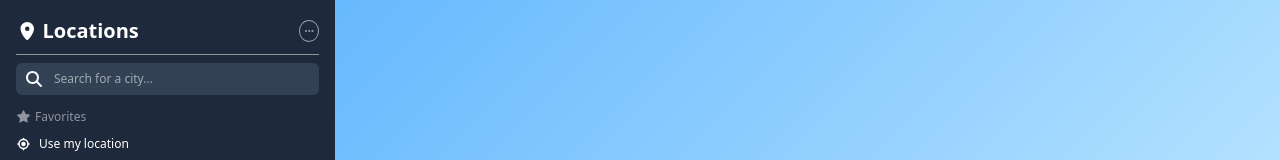
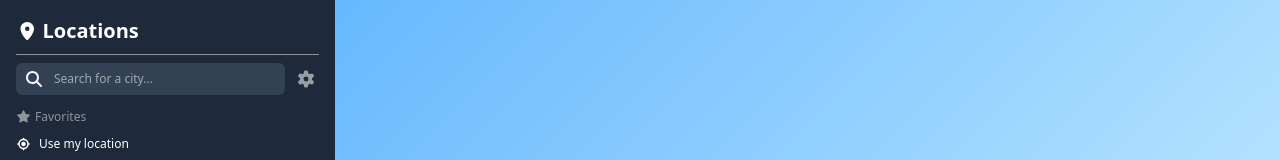
Before and after one commit to builtbymarielle/weather, a React (Vite) app: page / in a window 1280 px wide. Shown: the top 160 px of the page. Built offline with nearby package versions, Linux system fonts and the light colour scheme; a web font is replaced by a local one; what i18n-iso-countries would draw is missing.

Commit message:
move settings

```diff
--- a/src/components/Sidebar/LocationsSideBar.jsx
+++ b/src/components/Sidebar/LocationsSideBar.jsx
@@ -4,14 +4,13 @@
  */
 import SearchBar from "./SearchBar";
 import LocationCard from "./LocationCard";
+import SettingsMenu from "./SettingsMenu";
 import { FontAwesomeIcon } from "@fortawesome/react-fontawesome";
 import {
   faLocationDot,
   faStar,
   faClockRotateLeft,
   faLocationCrosshairs,
-  faEllipsis,
-  faCheck,
 } from "@fortawesome/free-solid-svg-icons";
 import styles from "./Sidebar.module.css";
 
@@ -57,86 +56,16 @@ function LocationsSideBar({
             <FontAwesomeIcon icon={faLocationDot} className="me-1" />
             <span>Locations</span>
           </div>
-          <div className="dropdown" data-bs-auto-close="outside">
-            <button
-              className={`rounded-circle ${styles.settingsBtn}`}
-              type="button"
-              data-bs-toggle="dropdown"
-              aria-expanded="false"
-            >
-              <FontAwesomeIcon icon={faEllipsis} />
-            </button>
-
-            <ul className="dropdown-menu dropdown-menu-end">
-              <li>
-                <h6 className="dropdown-header">Temperature Units</h6>
-              </li>
-              <li>
-                <button
-                  className={`${styles.customDropdownItem} ${tempUnit === "C" ? styles.active : ""}`}
-                  onClick={(e) => {
-                    e.stopPropagation();
-                    onChangeTempUnit("C");
-                  }}
-                >
-                  {tempUnit === "C" && <FontAwesomeIcon icon={faCheck} />}
-                  <span className="ms-2">°C (Celsius)</span>
-                </button>
-              </li>
-
-              <li>
-                <button
-                  className={`${styles.customDropdownItem} ${tempUnit === "F" ? styles.active : ""}`}
-                  onClick={(e) => {
-                    e.stopPropagation();
-                    onChangeTempUnit("F");
-                  }}
-                >
-                  {tempUnit === "F" && <FontAwesomeIcon icon={faCheck} />}
-                  <span className="ms-2">°F (Fahrenheit)</span>
-                </button>
-              </li>
-
-              <li>
-                <hr className="dropdown-divider" />
-              </li>
-
-              <li>
-                <h6 className="dropdown-header">Measurement Units</h6>
-              </li>
-              <li>
-                <button
-                  className={`${styles.customDropdownItem} ${measurementUnit === "standard" ? styles.active : ""}`}
-                  onClick={(e) => {
-                    e.stopPropagation();
-                    onChangeMeasurementUnit("standard");
-                  }}
-                >
-                  {measurementUnit === "standard" && (
-                    <FontAwesomeIcon icon={faCheck} />
-                  )}
-                  <span className="ms-2">Standard</span>
-                </button>
-              </li>
-
-              <li>
-                <button
-                  className={`${styles.customDropdownItem} ${measurementUnit === "metric" ? styles.active : ""}`}
-                  onClick={(e) => {
-                    e.stopPropagation();
-                    onChangeMeasurementUnit("metric");
-                  }}
-                >
-                  {measurementUnit === "metric" && (
-                    <FontAwesomeIcon icon={faCheck} />
-                  )}
-                  <span className="ms-2">Metric</span>
-                </button>
-              </li>
-            </ul>
-          </div>
         </div>
-        <SearchBar onSearch={(query) => onSearch(query)} />
+        <div className="d-flex justify-content-between align-items-center gap-2">
+          <SearchBar onSearch={(query) => onSearch(query)} />
+          <SettingsMenu
+            tempUnit={tempUnit}
+            measurementUnit={measurementUnit}
+            onChangeTempUnit={onChangeTempUnit}
+            onChangeMeasurementUnit={onChangeMeasurementUnit}
+          />
+        </div>
       </div>
 
       <ul className="sidebar-nav list-unstyled pb-2">
--- a/src/components/Sidebar/SearchBar.jsx
+++ b/src/components/Sidebar/SearchBar.jsx
@@ -18,7 +18,7 @@ export default function SearchBar({ onSearch }) {
   };
 
   return (
-    <form onSubmit={handleSubmit} className="rounded shadow-md">
+    <form onSubmit={handleSubmit} className="rounded shadow-md w-100">
       <div className={`d-flex ${styles.bgInputDark} rounded`}>
         <button
           className="px-2 py-1 bg-transparent text-light rounded-start border-0"
--- /dev/null
+++ b/src/components/Sidebar/SettingsMenu.jsx
@@ -0,0 +1,141 @@
+import { useState, useEffect, useRef } from "react";
+import { FontAwesomeIcon } from "@fortawesome/react-fontawesome";
+import { faGear, faCheck } from "@fortawesome/free-solid-svg-icons";
+import styles from "./Sidebar.module.css";
+
+export default function SettingsMenu({
+  tempUnit,
+  measurementUnit,
+  onChangeTempUnit,
+  onChangeMeasurementUnit,
+}) {
+  const [isOpen, setIsOpen] = useState(false);
+  const [spin, setSpin] = useState(false);
+  const dropdownRef = useRef(null);
+
+  // Make the settings icon spin when the dropdown is opened or closed
+  useEffect(() => {
+    const el = dropdownRef.current;
+
+    const handleShow = () => {
+      setIsOpen(true);
+      setSpin(true);
+    };
+
+    const handleHide = () => {
+      setIsOpen(false);
+      setSpin(true);
+    };
+
+    if (el) {
+      el.addEventListener("show.bs.dropdown", handleShow);
+      el.addEventListener("hide.bs.dropdown", handleHide);
+    }
+
+    return () => {
+      if (el) {
+        el.removeEventListener("show.bs.dropdown", handleShow);
+        el.removeEventListener("hide.bs.dropdown", handleHide);
+      }
+    };
+  }, []);
+
+  // Remove spin class after animation ends
+  useEffect(() => {
+    if (spin) {
+      const timer = setTimeout(() => setSpin(false), 300);
+      return () => clearTimeout(timer);
+    }
+  }, [spin]);
+
+  return (
+    <div ref={dropdownRef} className="dropdown" data-bs-auto-close="outside">
+      <button
+        className={`border-0 ${styles.settingsBtn} ${
+          isOpen ? styles.activeBtn : ""
+        }`}
+        type="button"
+        data-bs-toggle="dropdown"
+        aria-expanded={isOpen}
+      >
+        <FontAwesomeIcon icon={faGear} className={spin ? styles.spin : ""} />
+      </button>
+
+      <ul className="dropdown-menu dropdown-menu-end">
+        <li>
+          <h6 className="dropdown-header">Temperature Units</h6>
+        </li>
+
+        <li>
+          <button
+            className={`${styles.customDropdownItem} ${
+              tempUnit === "C" ? styles.active : ""
+            }`}
+            onClick={(e) => {
+              e.stopPropagation();
+              onChangeTempUnit("C");
+            }}
+          >
+            {tempUnit === "C" && <FontAwesomeIcon icon={faCheck} />}
+            <span className="ms-2">°C (Celsius)</span>
+          </button>
+        </li>
+
+        <li>
+          <button
+            className={`${styles.customDropdownItem} ${
+              tempUnit === "F" ? styles.active : ""
+            }`}
+            onClick={(e) => {
+              e.stopPropagation();
+              onChangeTempUnit("F");
+            }}
+          >
+            {tempUnit === "F" && <FontAwesomeIcon icon={faCheck} />}
+            <span className="ms-2">°F (Fahrenheit)</span>
+          </button>
+        </li>
+
+        <li>
+          <hr className="dropdown-divider" />
+        </li>
+
+        <li>
+          <h6 className="dropdown-header">Measurement Units</h6>
+        </li>
+
+        <li>
+          <button
+            className={`${styles.customDropdownItem} ${
+              measurementUnit === "standard" ? styles.active : ""
+            }`}
+            onClick={(e) => {
+              e.stopPropagation();
+              onChangeMeasurementUnit("standard");
+            }}
+          >
+            {measurementUnit === "standard" && (
+              <FontAwesomeIcon icon={faCheck} />
+            )}
+            <span className="ms-2">Standard</span>
+          </button>
+        </li>
+
+        <li>
+          <button
+            className={`${styles.customDropdownItem} ${
+              measurementUnit === "metric" ? styles.active : ""
+            }`}
+            onClick={(e) => {
+              e.stopPropagation();
+              onChangeMeasurementUnit("metric");
+            }}
+          >
+            {measurementUnit === "metric" && <FontAwesomeIcon icon={faCheck} />}
+            <span className="ms-2">Metric</span>
+          </button>
+        </li>
+      </ul>
+    </div>
+  );
+}
--- a/src/components/Sidebar/Sidebar.module.css
+++ b/src/components/Sidebar/Sidebar.module.css
@@ -144,7 +144,6 @@
   outline: none;
 }
 .settingsBtn {
-  font-size: 11px;
   background-color: transparent;
   display: flex;
   align-items: center;
@@ -154,7 +153,6 @@
 }
 
 .settingsBtn svg {
-  font-size: 10px;
   padding: 5px 3px;
   color: var(--text-placeholder);
 }
@@ -165,6 +163,23 @@
 
 .settingsBtn:hover svg {
   color: var(--text-white);
+}
+
+.activeBtn svg {
+  color: var(--blue) !important;
+}
+
+.spin {
+  animation: spin 0.6s ease-in-out;
+}
+
+@keyframes spin {
+  from {
+    transform: rotate(0deg);
+  }
+  to {
+    transform: rotate(180deg);
+  }
 }
 
 .customDropdownItem {
--- a/src/styles/index.css
+++ b/src/styles/index.css
@@ -11,6 +11,8 @@
   --text-white: #ffffff;
   --text-white-trans: #ffffff80;
   --text-placeholder: rgba(255, 255, 255, 0.55);
+
+  --blue: #4facfe;
 }
 
 body {
```
